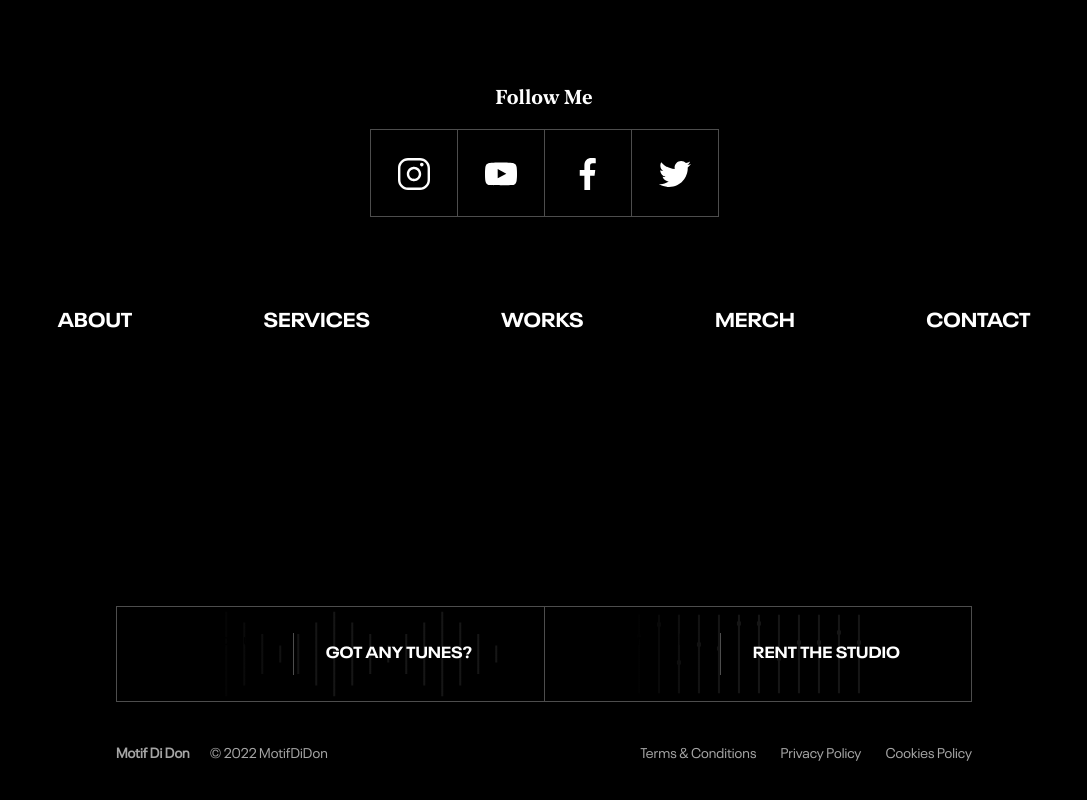
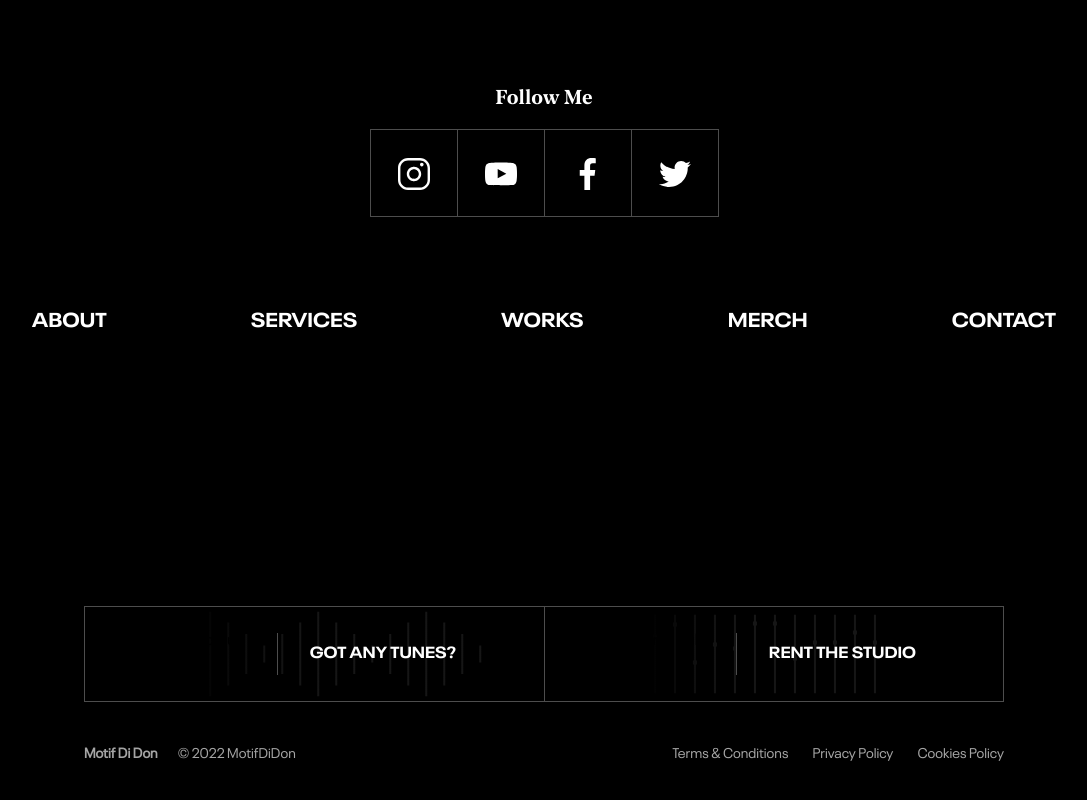
Before and after one commit to IfzaRasool/awesome_books_es6, a Next.js app: page / in a window 1280 px wide. Shown: the part 811-1611 px from the top of the page, without its empty margins (96-1183 px from the left). Built offline with nearby package versions, Linux system fonts and the light colour scheme.

Commit message:
fix: footer responisveness

```diff
--- a/components/footer/footer.module.scss
+++ b/components/footer/footer.module.scss
@@ -7,6 +7,9 @@ $trans: cubic-bezier(0.785, 0.135, 0.15, 0.86);
 .footer_wrapper {
   background: black;
   padding: 68px 56px 0 56px;
+  @media screen and (max-width: 768px){
+    padding: 24px;
+  }
 }
 
 // socials
@@ -256,6 +259,13 @@ $trans: cubic-bezier(0.785, 0.135, 0.15, 0.86);
   align-items: center;
   justify-content: space-between;
   display: flex;
+
+  @media screen and (max-width: 768px){
+    flex-direction: column;
+    align-items: center;
+    justify-content: stretch;
+    margin: 0;
+  }
   a {
     &:last-child {
       border-right-width: 1px;
@@ -325,6 +335,16 @@ $trans: cubic-bezier(0.785, 0.135, 0.15, 0.86);
         stop-color: #f7f7f7;
       }
     }
+
+    @media screen and (max-width: 768px) {
+      border-right-width: 1px;
+    }
+  }
+}
+
+.callout{
+  @media screen and (max-width: 768px) {
+    margin: 0;
   }
 }
 
--- a/components/studio/studio.js
+++ b/components/studio/studio.js
@@ -1,11 +1,11 @@
 import Link from 'next/link';
-import { waves, title_layer_2, icon } from '../footer/footer.module.scss';
+import { waves, title_layer_2, icon, callout } from '../footer/footer.module.scss';
 
 export default function Studio({ href, logo, title, rent }) {
   return (
     <Link href={href}>
       <a>
-        <div>
+        <div className={callout}>
           {rent ? (
             <svg
               width="245"
@@ -20,7 +20,7 @@ export default function Studio({ href, logo, title, rent }) {
     fill="url(#studio)"
     fillRule="evenodd"
     clipRule="evenodd"
-              ></path>
+    />
               <defs>
                 <linearGradient
                   id="studio"
@@ -30,8 +30,8 @@ export default function Studio({ href, logo, title, rent }) {
                   y2="0"
                   gradientUnits="userSpaceOnUse"
                 >
-                  <stop stopColor="#161616"></stop>
-                  <stop offset="1" stopColor="#2B2B2B" stopOpacity="0"></stop>
+                  <stop stopColor="#161616"/>
+                  <stop offset="1" stopColor="#2B2B2B" stopOpacity="0"/>
                 </linearGradient>
               </defs>
             </svg>
@@ -49,7 +49,7 @@ export default function Studio({ href, logo, title, rent }) {
     fill="url(#records)"
     fillRule="evenodd"
     clipRule="evenodd"
-              ></path>
+    />
               <defs>
                 <linearGradient
                   id="records"
@@ -59,8 +59,8 @@ export default function Studio({ href, logo, title, rent }) {
                   y2="0"
                   gradientUnits="userSpaceOnUse"
                 >
-                  <stop stopColor="#161616"></stop>
-                  <stop offset="1" stopColor="#2B2B2B" stopOpacity="0"></stop>
+                  <stop stopColor="#161616"/>
+                  <stop offset="1" stopColor="#2B2B2B" stopOpacity="0"/>
                 </linearGradient>
               </defs>
             </svg>
--- a/pages/index.js
+++ b/pages/index.js
@@ -4,7 +4,7 @@ import styles from '../styles/home.module.scss';
 
 export default function Home() {
   return (
-    <div className={styles.container}>
+    <>
       <Head>
         <title>Create Next App</title>
         <meta name="description" content="Generated by create next app" />
@@ -17,6 +17,6 @@ export default function Home() {
 
       {/* footer */}
       <Footer />
-    </div>
+    </>
   );
 }
--- a/styles/home.module.scss
+++ b/styles/home.module.scss
@@ -1,7 +1,3 @@
-.container {
-  padding: 0 2rem;
-}
-
 .main {
   min-height: 100vh;
   padding: 4rem 0;
```
Lines whose indentation alone changed are shown as unchanged.
